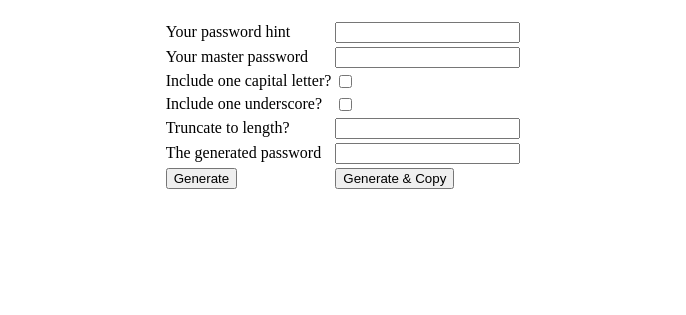
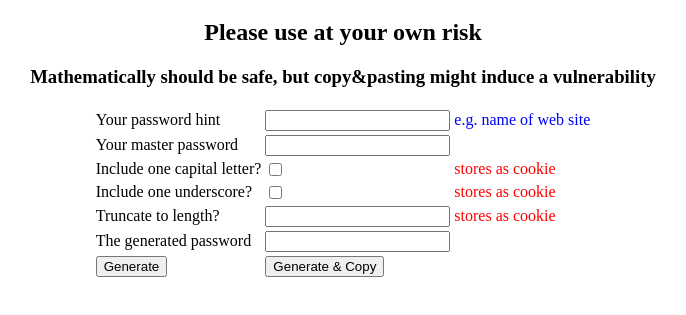
Before and after one commit to romeokienzler/romeokienzler.github.io, a plain HTML site: page md5/index.html in a window 1280 px wide. Shown: the part 87-402 px from the top of the page, without its empty margins (297-983 px from the left). Drawn offline with Linux system fonts and the light colour scheme.

Commit message:
documentation in webpage

```diff
--- a/md5/index.html
+++ b/md5/index.html
@@ -446,16 +446,43 @@
 <center>
 
         <h1>Zero round trip MD5 password generator</h1>
+        <h2>Please use at your own risk</h2>
+        <h3>Mathematically should be safe, but copy&pasting might induce a vulnerability</h3>
 
 <form>
     <table>
-        <tr><td>Your password hint</td><td><input type="text" id="hint"></td></tr>
-        <tr><td>Your master password</td><td><input type="password" id="seed"></td></tr>
-        <tr><td>Include one capital letter?</td><td><input type="checkbox" id="capital" onclick="toggle_checkbox('capital');"></td></tr>
-        <tr><td>Include one underscore?</td><td><input type="checkbox" id="underscore" onclick="toggle_checkbox('underscore');"></td></tr>
-        <tr><td>Truncate to length?</td><td><input type="number" id="truncate" oninput="save_truncate();"></td></tr>
-        <tr><td>The generated password</td><td><input type="text" id="hash"></td></tr>
-        <tr><td><input type="button" onclick="generate(false);" value="Generate"></td><td><input type="button" onclick="generate(true);" value="Generate & Copy"></td></tr>
+        <tr>
+            <td>Your password hint</td>
+            <td><input type="text" id="hint"></td>
+            <td> <font color="blue">e.g. name of web site</font> </td>
+        </tr>
+        <tr>
+            <td>Your master password</td>
+            <td><input type="password" id="seed"></td>
+        </tr>
+        <tr>
+            <td>Include one capital letter?</td>
+            <td><input type="checkbox" id="capital" onclick="toggle_checkbox('capital');"></td>
+            <td> <font color="red">stores as cookie</font> </td>
+        </tr>
+        <tr>
+            <td>Include one underscore?</td>
+            <td><input type="checkbox" id="underscore" onclick="toggle_checkbox('underscore');"></td>
+            <td> <font color="red">stores as cookie</font> </td>
+        </tr>
+        <tr>
+            <td>Truncate to length?</td>
+            <td><input type="number" id="truncate" oninput="save_truncate();"></td>
+            <td> <font color="red">stores as cookie</font> </td>
+        </tr>
+        <tr>
+            <td>The generated password</td>
+            <td><input type="text" id="hash"></td>
+        </tr>
+        <tr>
+            <td><input type="button" onclick="generate(false);" value="Generate"></td>
+            <td><input type="button" onclick="generate(true);" value="Generate & Copy"></td>
+        </tr>
     </table>
 </center>
 </form>
```
